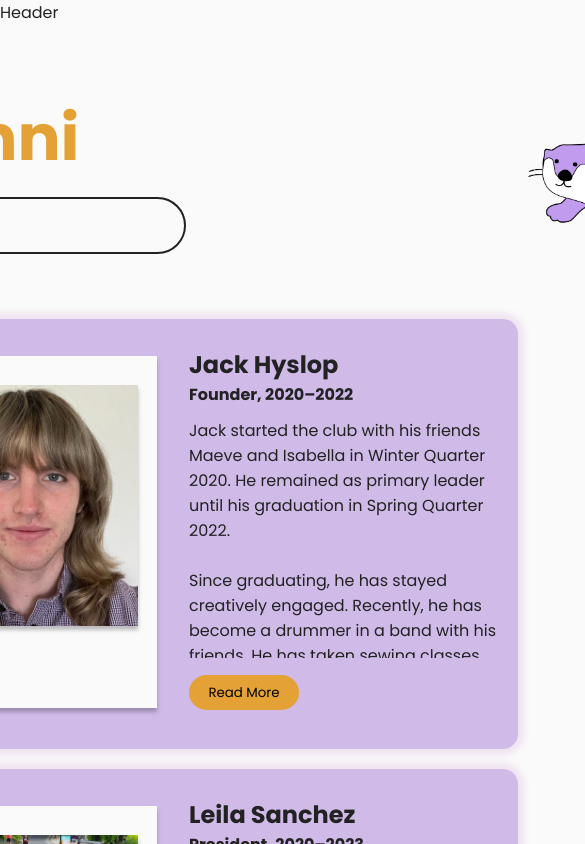
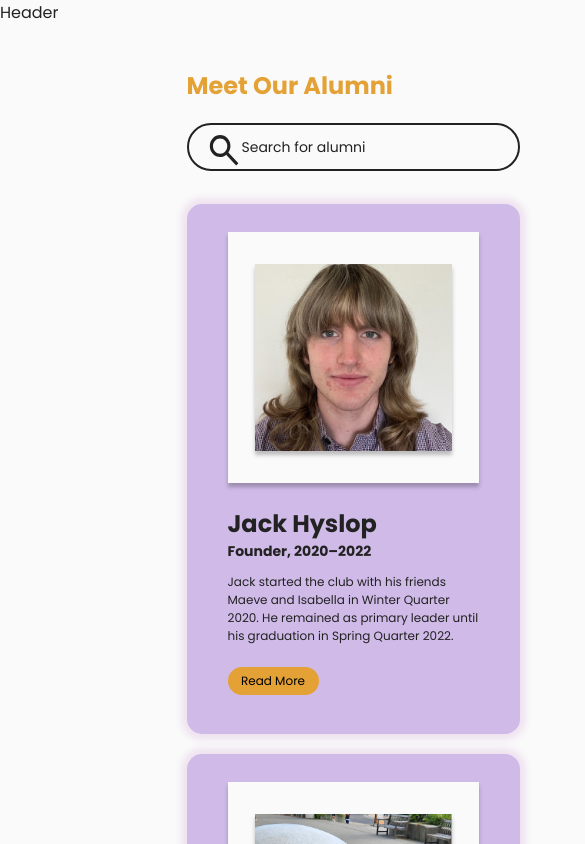
Before and after one commit to include-davis/aggie-fiction, a Next.js app: page /alumni in a window 390 px wide. Shown: the top 844 px of the page, 585 px wide, since content can reach past the window. Built offline with nearby package versions, Linux system fonts and the light colour scheme.

Commit message:
responsiveness to mobile for alumni page.

```diff
--- a/app/(pages)/_components/AlumniPageCard/AlumniPageCard.module.scss
+++ b/app/(pages)/_components/AlumniPageCard/AlumniPageCard.module.scss
@@ -1,3 +1,5 @@
+@use "../../_globals/mixins.scss";
+
 .card {
   width: 646px;
   height: 430px;
@@ -14,6 +16,20 @@
   padding-left: 34px;
   padding-top: 37px;
   padding-bottom: 25px;
+
+  @include mixins.phone{
+
+    width: 333px;
+    height: 530px;
+    padding-left: 41px;
+    padding-right: 41px;
+    padding-top: 28px;
+    padding-bottom: 251px;
+
+    flex-direction: column;
+  }
+
+
 }
 
 .imagecontainer {
@@ -31,6 +47,15 @@
   padding-right: 19px;
   padding-bottom: 82px;
 
+
+  @include mixins.phone{
+    width: 251px;
+    height: 251px;
+    padding-top: 32px;
+    padding-bottom: 32px;
+    padding-left: 27px;
+    padding-right: 27px;
+  }
 }
 
 .image {
@@ -39,6 +64,11 @@
   flex-shrink: 0;
   object-fit: cover;
   box-shadow: 0px 4px 4px 0px rgba(0, 0, 0, 0.25);
+
+  @include mixins.phone{
+    width: 197px;
+    height: 187px;
+  }
 }
 
 
@@ -47,6 +77,10 @@
   flex-direction: row;
   gap: 3px;
   margin-top: 16px;
+
+  @include mixins.phone{
+    display: none;
+  }
 }
 
 .instagram {
@@ -64,6 +98,10 @@
   height: 352px;
   display: flex;
   flex-direction: column;
+
+  @include mixins.phone{
+    height: 201px;
+  }
 }
 
 .name {
@@ -76,14 +114,29 @@
 
 .role1 {
   font-size: 1rem;
+
+  @include mixins.phone{
+
+    font-size: 0.875rem;
+  }
 }
 
 .role2 {
   font-size: 1rem;
+
+  @include mixins.phone{
+
+    font-size: 0.875rem;
+  }
 }
 
 .role3 {
   font-size: 1rem;
+
+  @include mixins.phone{
+
+    font-size: 0.875rem;
+  }
 }
 
 .description {
@@ -95,6 +148,13 @@
   -webkit-box-orient: vertical;
   overflow: hidden;
   text-overflow: ellipsis;
+
+  @include mixins.phone{
+    width: 251px;
+    height:72px;
+    font-size: 0.75rem;
+    text-overflow: ellipsis;
+  }
 }
 
 .button {
@@ -117,5 +177,14 @@
   position: relative;
   top: 17px;
 
+  @include mixins.phone{
+
+
+
+   width: 91px;
+   height: 28px;
+   font-size:0.75rem;
+   top: 22px;
+  }
 
 }
--- a/app/(pages)/_components/ExpandedAlumniCard/ExpandedAlumniCard.jsx
+++ b/app/(pages)/_components/ExpandedAlumniCard/ExpandedAlumniCard.jsx
@@ -19,12 +19,14 @@ export default function ExpandedAlumniCard({
         <div className={styles.expandedCard}>
 
             <button className={styles.closeButton} onClick={onCollapse}>
+                <div className={styles.close}>
                     <Image
                         src="/AlumniPage/close.svg"
                         alt="Close icon"
-                    width={49}
-                    height={50}
+                        fill
+
                     />
+                </div>
             </button>
 
 
@@ -41,6 +43,8 @@ export default function ExpandedAlumniCard({
 
 
             <div className={styles.textContainer}>
+
+                    <div className={styles.nameRole}>
                         <h1 className={styles.name}>{first_name} {last_name}</h1>
 
                         <div className={styles.roleContainer}>
@@ -48,6 +52,31 @@ export default function ExpandedAlumniCard({
                             <h2 className={styles.role2}>{role2}</h2>
                             <h2 className={styles.role3}>{role3}</h2>
                         </div>
+                    </div>
+                    <div className={styles.mobileIcons}>
+                        <a href={instaLink} target="_blank" rel="noopener noreferrer">
+                            <Image
+                                src="/AlumniPage/insta-icon.svg"
+                                alt="Instagram icon"
+                                width={27}
+                                height={27}
+                            />
+                        </a>
+                        <a href={linkedinLink} target="_blank" rel="noopener noreferrer">
+                            <Image
+                                src="/AlumniPage/linkedin-icon.svg"
+                                alt="LinkedIn icon"
+                                width={27}
+                                height={27}
+                            />
+                        </a>
+                    </div>
+
+
+
+
+
+
 
                 <p className={styles.longDescription}>{description}</p>
 
--- a/app/(pages)/_components/ExpandedAlumniCard/ExpandedAlumniCard.module.scss
+++ b/app/(pages)/_components/ExpandedAlumniCard/ExpandedAlumniCard.module.scss
@@ -1,3 +1,5 @@
+@use "../../_globals/mixins.scss";
+
 .expandedCard {
     position: relative;
     width: 1309px;
@@ -15,7 +17,20 @@
     padding-left: 60.43px;
     padding-top: 87px;
     padding-bottom: 89.35px;
+
+    @include mixins.phone{
+      width: 333px;
+      height: auto;
+
+      padding-left: 41px;
+      padding-top: 38px;
+      padding-right: 41px;
+      flex-direction: column;
+      gap: 22px;
+    }
   }
+
+
   .closeButton{
     position: absolute;
     top: 37px;
@@ -24,8 +39,20 @@
     border: none;
     cursor: pointer;
 
+    width: 49px;
+    height: 50px;
 
+    object-fit: contain;
+
+    @include mixins.phone{
+      height: 20px;
+      width: 20px;
+
+      top: 12px;
+      left: 300px;
+    }
   }
+
   .imageContainer {
     width: 472.251px;
     height: 709.653px;
@@ -40,6 +67,15 @@
     padding-right: 36.74px;
     padding-bottom: 87.65px;
 
+    @include mixins.phone{
+      padding-left: 27px;
+      padding-right: 27px;
+      padding-top: 32px;
+      padding-bottom: 32px;
+
+      height: 251px;
+      width: 251px;
+    }
   }
 
   .image {
@@ -48,6 +84,48 @@
     flex-shrink: 0;
     object-fit: cover;
     box-shadow: 0px 4px 4px 0px rgba(0, 0, 0, 0.25);
+
+    @include mixins.phone{
+      width: 197px;
+      height: 187px;
+    }
+  }
+
+
+.nameRole{
+  @include mixins.phone{
+    display: flex;
+    gap: 5px;
+    flex-direction: column;
+    width: 100%;
+
+  }
+}
+
+.textContainer{
+  @include mixins.phone{
+    display: flex;
+    flex-direction: column;
+    gap: 23px;
+
+  }
+}
+
+
+
+
+  .mobileIcons{
+    @include mixins.phone{
+      position: absolute;
+      display: flex;
+      flex-direction: column;
+
+
+      top: 321px;
+      left: 271px;
+      right:21px;
+
+    }
   }
 
 
@@ -55,19 +133,45 @@
     font-size: 3rem;
     font-weight: 700;
     margin-bottom: 8px;
+
+
+
+    @include mixins.phone{
+      font-size: 1.5rem;
+      margin-bottom: auto;
+      width: 300px;
+
+
+    }
   }
 
   .role1 {
     font-size: 2rem;
+
+    @include mixins.phone{
+      font-size: 0.875rem;
+      height: 21px;
+
+
+    }
+
   }
 
   .role2 {
     font-size: 2rem;
+    @include mixins.phone{
+      font-size: 0.875rem;
+
+    }
   }
 
   .role3 {
     font-size: 2rem;
-    margin-bottom: 20px
+
+    @include mixins.phone{
+      font-size: 0.875rem;
+
+    }
   }
 
   .longDescription {
@@ -75,6 +179,12 @@
     width: 565.843px;
     font-size: 1.125rem;
     font-weight: 400;
+
+    @include mixins.phone{
+      width: 251px;
+      font-size: 0.75rem;
+
+    }
   }
 
   .socialTitle {
@@ -99,6 +209,12 @@
     left:598px;
     right:124px;
     top:613px;
+
+    @include mixins.phone{
+      display: none;
+      height: 0px;
+      width: 0px;
+    }
   }
 
   .socialHandle {
--- a/app/(pages)/alumni/page.jsx
+++ b/app/(pages)/alumni/page.jsx
@@ -89,7 +89,7 @@ const alumniList = [
    {
     first_name:"Erika",
     last_name:"DiMaano",
-    role:"Publicity Chair, 2022–2024",
+    role1:"Publicity Chair, 2022–2024",
     role2:"",
     role3:"",
     description:(
@@ -122,15 +122,17 @@ export default function almuni() {
 
       <div className={styles.header}>
         <div className={styles.headerText}>
-          <h1 className={styles.title}>Meet our Alumni</h1>
+          <h1 className={styles.title}>Meet Our Alumni</h1>
           <div className={styles.searchbar}>
+            <div className={styles.mag}>
             <Image
               src="/AlumniPage/mag.svg"
               alt="Magnifying glass icon"
               width={30}
               height={31}
+            />
 
-            />
+            </div>
 
             <input
               type="text"
--- a/app/(pages)/alumni/page.module.scss
+++ b/app/(pages)/alumni/page.module.scss
@@ -1,3 +1,6 @@
+
+@use "../_globals/mixins.scss";
+
 
 .pagewrapper{
     display: flex;
@@ -6,6 +9,15 @@
     padding-right: 100px;
     padding-top: 43px;
     padding-bottom: 103px;
+
+    @include mixins.phone{
+
+        padding-left: 30px;
+        padding-right: 30px;
+        justify-content: flex-start;
+
+
+    }
 
 }
 .alumniPage{
@@ -16,14 +28,28 @@
     align-items: center;
 
 
+    @include mixins.phone{
+        align-items: center;
+        gap: 100px;
+    }
+
+
 }
 
 
 .title{
     color: var(--gold);
     font-size: 4rem;
-    width: 541px;
+    width: 560px;
     height: 96px;
+
+
+    @include mixins.phone{
+        font-size: 1.5rem;
+        width: 210px;
+        height: 36px;
+
+    }
 }
 
 .header{
@@ -31,12 +57,28 @@
     flex-direction: row;
     align-items: center;
     gap: 297px;
+
+
+    @include mixins.phone{
+        gap: 0px;
+
+
+    }
 }
+
 
 .headerText{
     display: flex;
     flex-direction: column;
     gap: 11px;
+    @include mixins.phone{
+        gap: 20px;
+        width: 333px;
+        height: 36px;
+
+
+
+    }
 
 }
 
@@ -44,6 +86,10 @@
     width: 369px;
     height: 207px;
     object-fit: cover;
+
+    @include mixins.phone{
+        display: none;
+    }
 }
 
 .searchbar{
@@ -59,6 +105,22 @@
     background: var(--white);
     border: 2px solid var(--black);
     border-radius: 150px;
+
+    @include mixins.phone{
+        width: 333px;
+        height: 48px;
+        gap: 10px;
+        padding-left: 20px;
+
+    }
+}
+
+.mag{
+    @include mixins.phone{
+        width: 23px;
+        height: 25px;
+        bottom: 10px;
+    }
 }
 
 .searchInput{
@@ -70,6 +132,13 @@
     outline: none;
     width: 630px;
     font-weight: 400;
+    font-size: 1rem;
+
+    @include mixins.phone{
+        width: 300px;
+        font-size: 0.875rem;
+
+    }
 
 }
 .searchInput::placeholder{
@@ -80,13 +149,18 @@
 
 .cardsContainer{
     display: flex;
-
     justify-content: flex-start;
     align-items: center;
     flex-wrap: wrap;
     gap: 20px;
 
     width: 1312px;
+
+    @include mixins.phone{
+
+        justify-content: center;
+    }
+
 
 }
 
```
Lines whose indentation alone changed are shown as unchanged.
